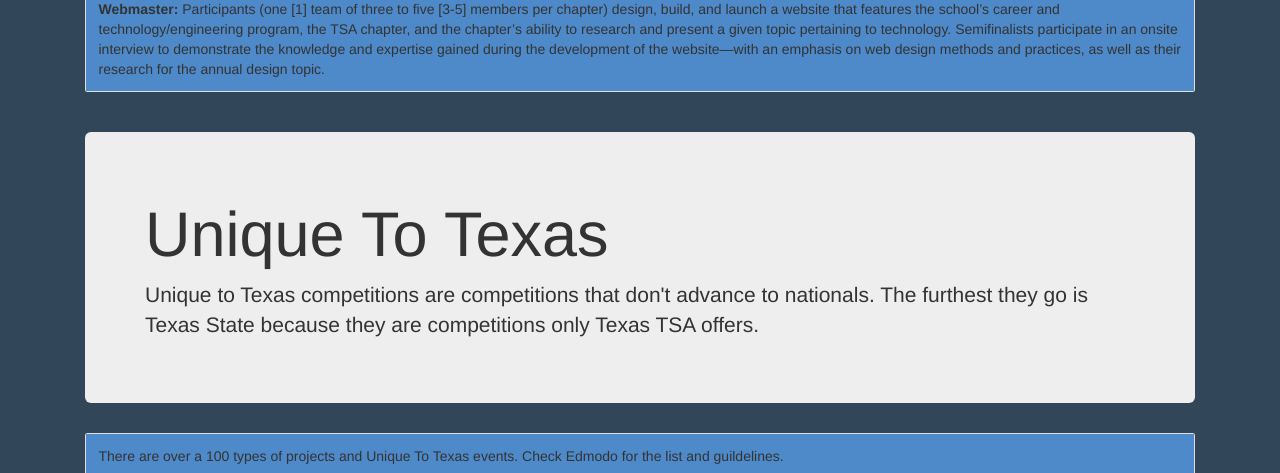
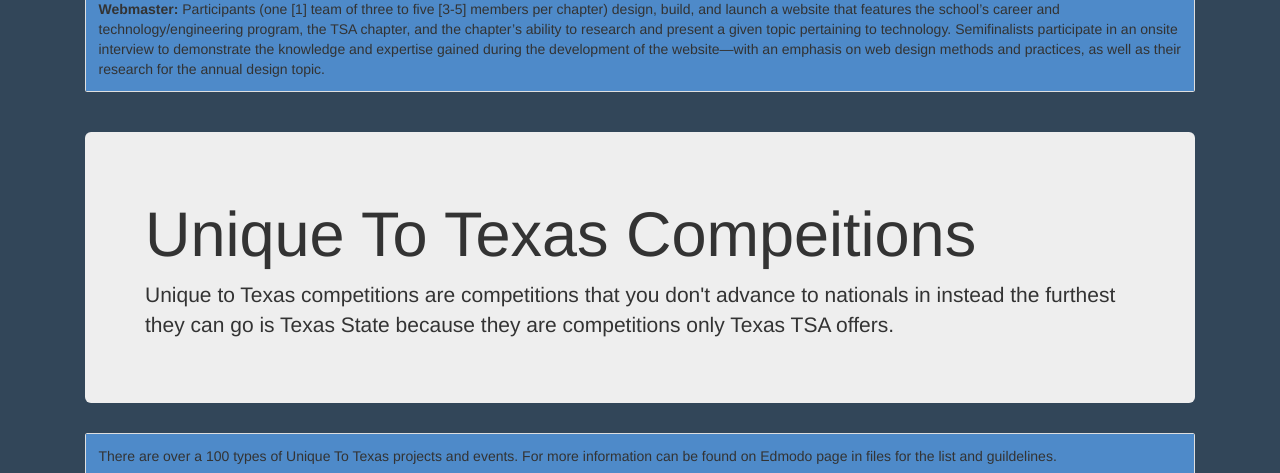
Before and after one commit to cdxker/TSAWebsite, a Flask app: page /competition in a window 1280 px wide. Shown: the part 2407-2880 px from the top of the page. Run offline with Flask 2, Linux system fonts and the light colour scheme; some libraries are stand-ins or nearby versions.

Commit message:
Plus one

```diff
--- a/TSA/templates/competition.html
+++ b/TSA/templates/competition.html
@@ -198,15 +198,16 @@
 </div>
 <br><br>
 <div class="jumbotron">
-  <h1>Unique To Texas </h1>
-  <p>Unique to Texas competitions are competitions that don't advance to nationals. The furthest they go is Texas State
+  <h1>Unique To Texas Compeitions </h1>
+  <p>Unique to Texas competitions are competitions that you don't advance to nationals in instead the furthest they can go is Texas State
     because they are competitions only Texas TSA offers.</p>
 </div>
 
 <div class="card">
   <div class="card-body">
-    <p class="card-text"> There are over a 100 types of projects and Unique To Texas events. Check Edmodo for the list
+    <p class="card-text"> There are over a 100 types of Unique To Texas projects and events. For more information can be found on Edmodo page in files for the list
       and guildelines. </p>
+      <img class="transfer-img" src="/static/images/tsa/edmodo.png" alt="edmodo">
   </div>
 </div>
 {% endblock %}
```
